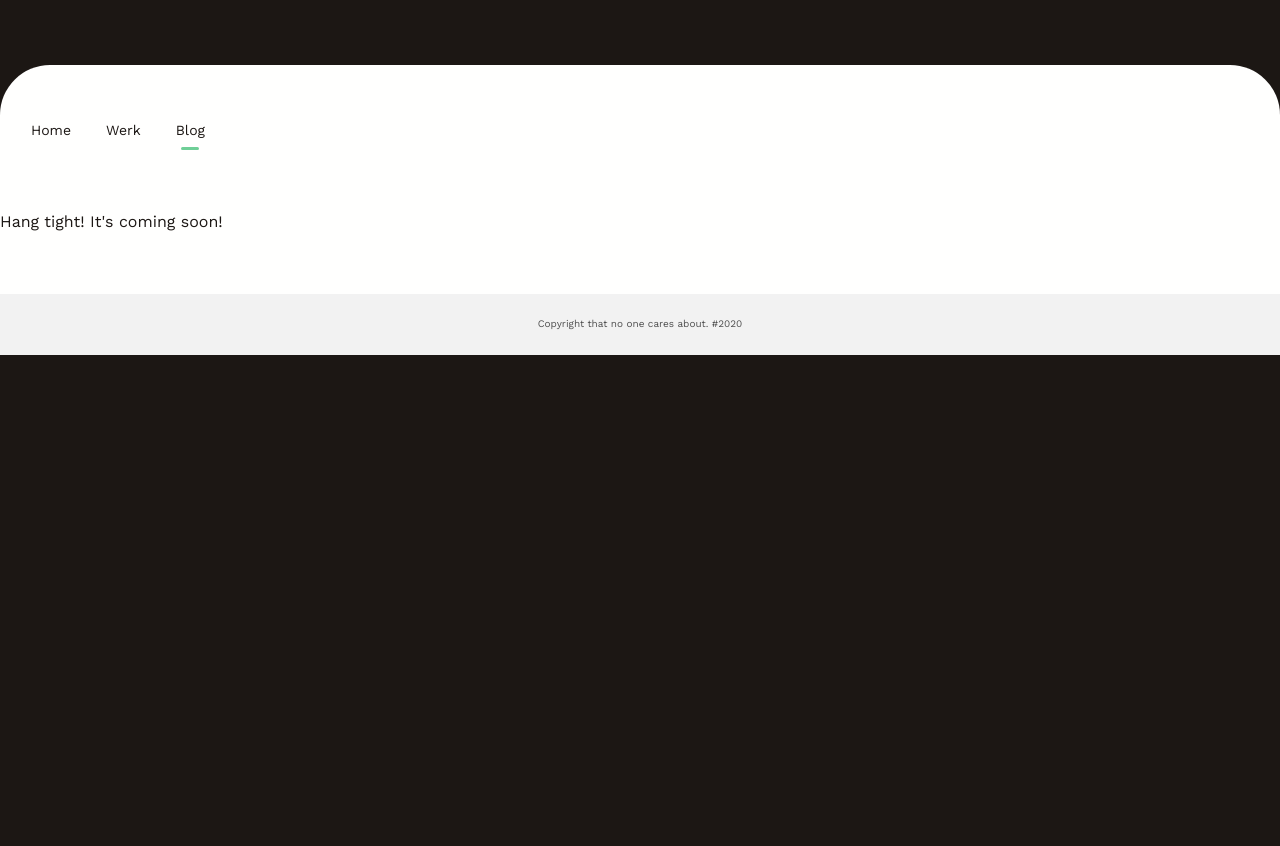
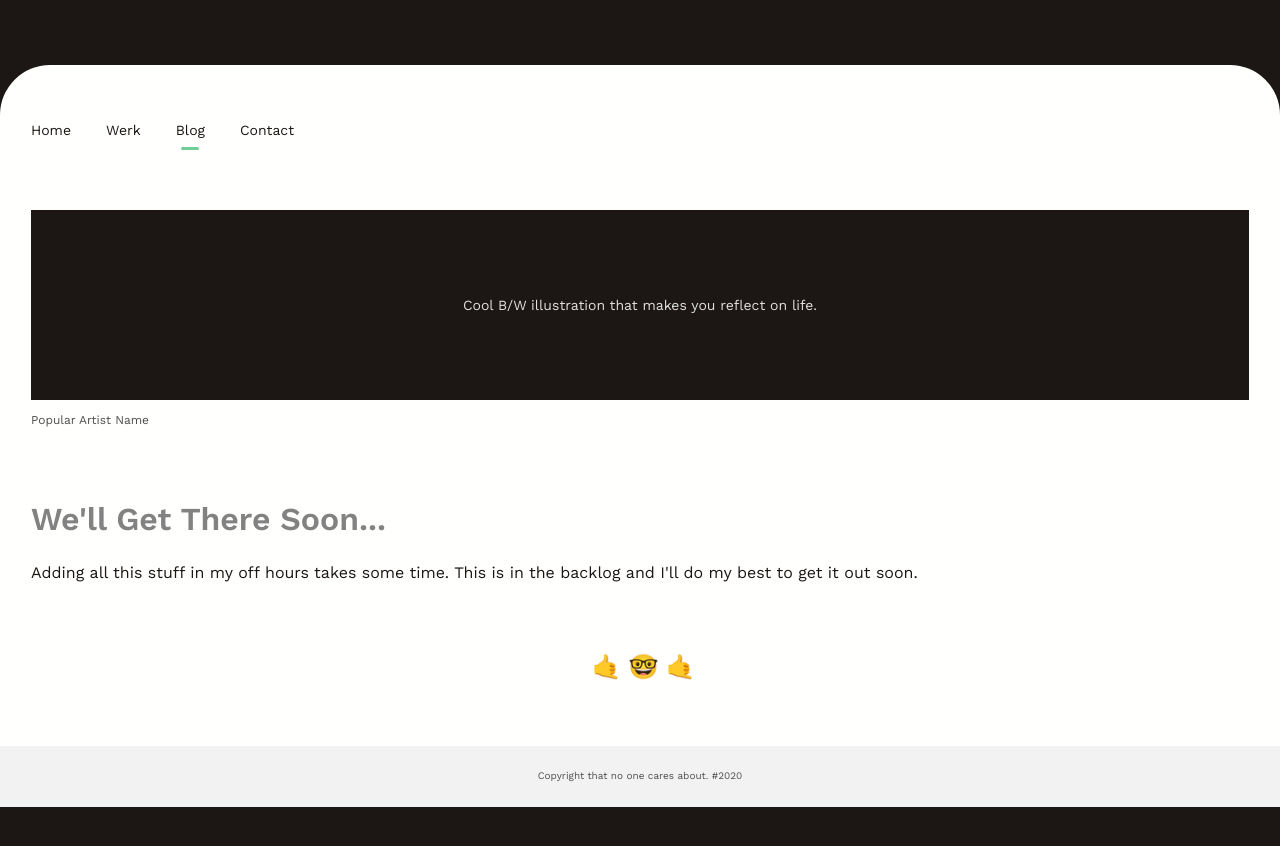
Before and after one commit to caseybaggz/caseybaggz, a Gatsby site: page /blog in a window 1280 px wide. Shown: the part 304-1150 px from the top of the page. Built offline with nearby package versions, Linux system fonts and the light colour scheme; Gatsby itself is replaced by a stand-in of ours.

Commit message:
Add coming soon content to pages

```diff
--- /dev/null
+++ b/src/components/layout/ComingSoon.js
@@ -0,0 +1,42 @@
+// @flow
+
+import React from 'react';
+import styled from 'styled-components';
+import Emoji from '../Emoji';
+import FeatureItem from './FeatureItem';
+import HelmetMeta from './HelmetMeta';
+import Illustration from './Illustration';
+import InfoSection from './InfoSection';
+import Layout from './Layout';
+
+const EmojiWrapper = styled.div`
+  text-align: center;
+`;
+
+const comingSoonContent: React$Node = (
+  <Layout>
+    <HelmetMeta />
+
+    <FeatureItem>
+      <Illustration />
+      <InfoSection headline="We'll Get There Soon...">
+        Adding all this stuff in my off hours takes some time. This is in the
+        backlog and I'll do my best to get it out soon.
+      </InfoSection>
+    </FeatureItem>
+
+    <EmojiWrapper>
+      <Emoji label="hang ten" size="24px" symbol="🤙" />
+      <Emoji label="nerd" size="24px" symbol="🤓" />
+      <Emoji label="hang ten" size="24px" symbol="🤙" />
+    </EmojiWrapper>
+  </Layout>
+);
+
+type Props = {};
+
+function ComingSoon(props: Props): React$Node {
+  return comingSoonContent;
+}
+
+export default React.memo(ComingSoon);
--- a/src/components/layout/Nav.js
+++ b/src/components/layout/Nav.js
@@ -13,7 +13,8 @@ type LinkType = {
 const linkData: Array<LinkType> = [
   { id: '0', label: 'Home', to: '/' },
   { id: '1', label: 'Werk', to: '/work' },
-  { id: '2', label: 'Blog', to: '/blog' }
+  { id: '2', label: 'Blog', to: '/blog' },
+  { id: '3', label: 'Contact', to: '/contact' }
 ];
 
 const NavList = styled.ul(
--- a/src/pages/blog.js
+++ b/src/pages/blog.js
@@ -1,18 +1,12 @@
 // @flow
 
 import React from 'react';
-import HelmetMeta from '../components/layout/HelmetMeta';
-import Layout from '../components/layout/Layout';
+import ComingSoon from '../components/layout/ComingSoon';
 
 type Props = {};
 
 function Blog(props: Props): React$Node {
-  return (
-    <Layout>
-      <HelmetMeta />
-      Hang tight! It's coming soon!
-    </Layout>
-  );
+  return <ComingSoon />;
 }
 
 export default React.memo(Blog);
```
Also changed, not shown: src/pages/contact.js (+2 -8 lines), src/pages/work.js (+2 -8 lines).
